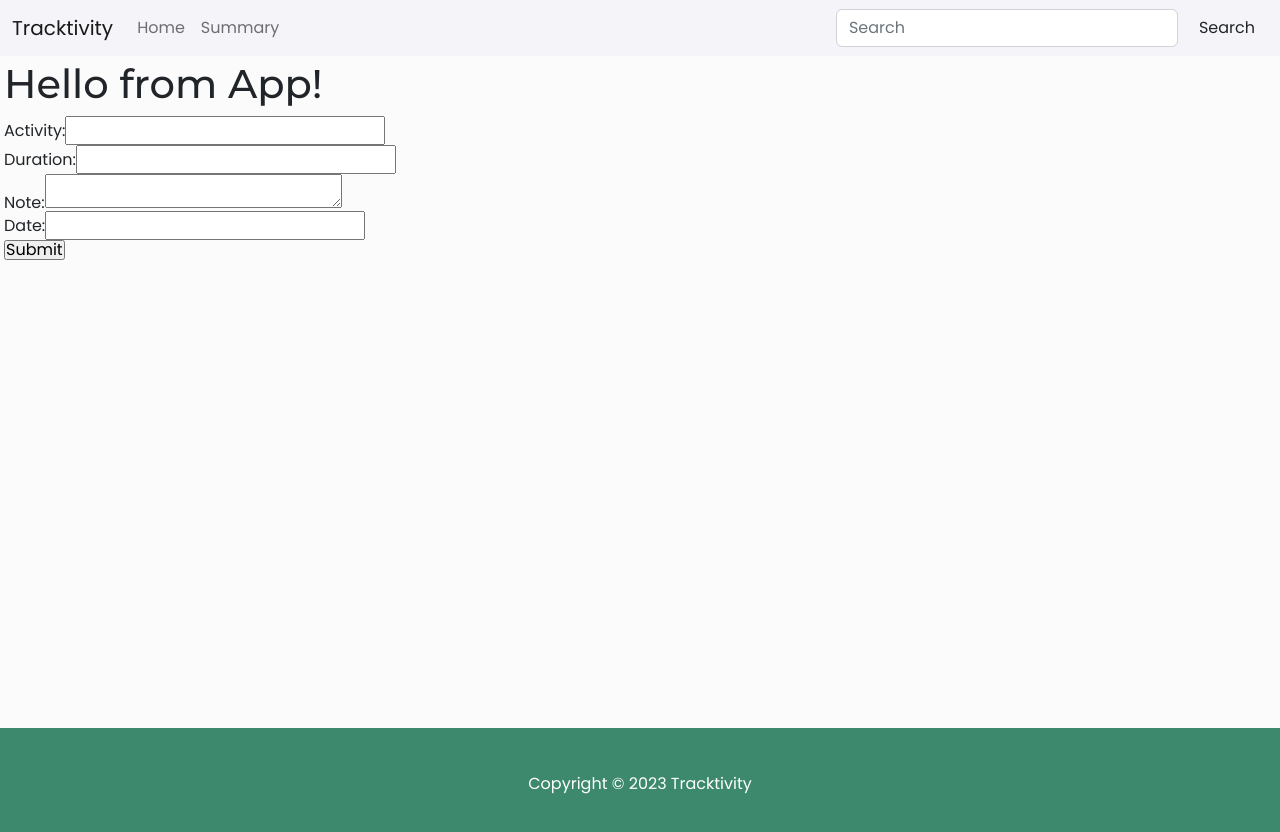
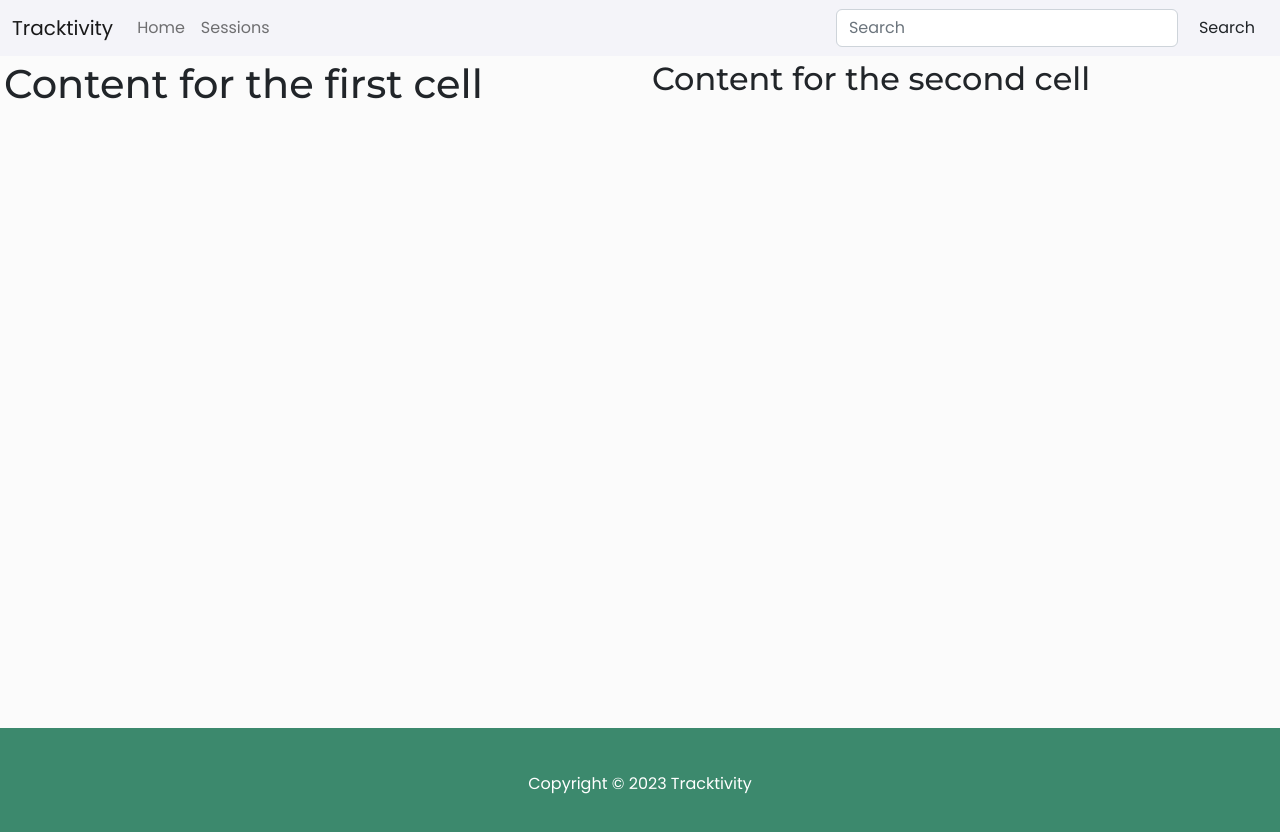
Before and after one commit to denniskjellin/Tracktivity, a React (Create React App) app in the folder frontend/: page / in a window 1280 px wide. Shown: the top 832 px of the page. Built offline with nearby package versions, Linux system fonts and the light colour scheme.

Commit message:
nav changes and adding some basic grids

```diff
--- a/frontend/src/App.js
+++ b/frontend/src/App.js
@@ -4,14 +4,23 @@ import "bootstrap/dist/css/bootstrap.css";
 import "./App.scss";
 import "./index.css";
 import MainLayout from "./layout/MainLayout";
-import AddSession from "./components/AddSession"
+
 
 
 function App() {
   return (
     <MainLayout>
-      <h1>Hello from App!</h1>
-    <AddSession></AddSession>
+      <div className="row">
+      <div className="col-sm-12 col-md-6">
+        <h1>Content for the first cell</h1>
+
+      </div>
+      <div className="col-sm-12 col-md-6">
+      <h2>Content for the second cell</h2>
+
+      </div>
+      </div>
+
     </MainLayout>
   );
 }
--- a/frontend/src/components/Navbar.jsx
+++ b/frontend/src/components/Navbar.jsx
@@ -20,8 +20,8 @@ function NavbarMain() {
             <Link className="nav-link" to="/">
               Home
             </Link>
-            <Link className="nav-link" to="/summary">
-              Summary
+            <Link className="nav-link" to="/sessions">
+              Sessions
             </Link>
           </Nav>
           <Form className="d-flex">
--- a/frontend/src/index.js
+++ b/frontend/src/index.js
@@ -16,7 +16,7 @@ const router = createBrowserRouter([
     element: <App/>
   },
   {
-    path: "/summary",
+    path: "/sessions",
     element: <SummaryPage/>
   },
 ]);
--- a/frontend/src/pages/SummaryPage.jsx
+++ b/frontend/src/pages/SummaryPage.jsx
@@ -1,13 +1,23 @@
 import React from "react";
 import MainLayout from "../layout/MainLayout";
 import GetSessions from "../components/GetSessions";
+import AddSession from "../components/AddSession";
 function SummaryPage() {
 
 
   return (
     <MainLayout>
 
-    <GetSessions></GetSessions>
+    <div className="row">
+      <div className="col-sm-12 col-md-6">
+        <h1>Content for the first cell</h1>
+      <GetSessions></GetSessions>
+      </div>
+      <div className="col-sm-12 col-md-6">
+      <h1>Content for the second cell</h1>
+      <AddSession></AddSession>
+      </div>
+      </div>
     </MainLayout>
   );
 }
```
